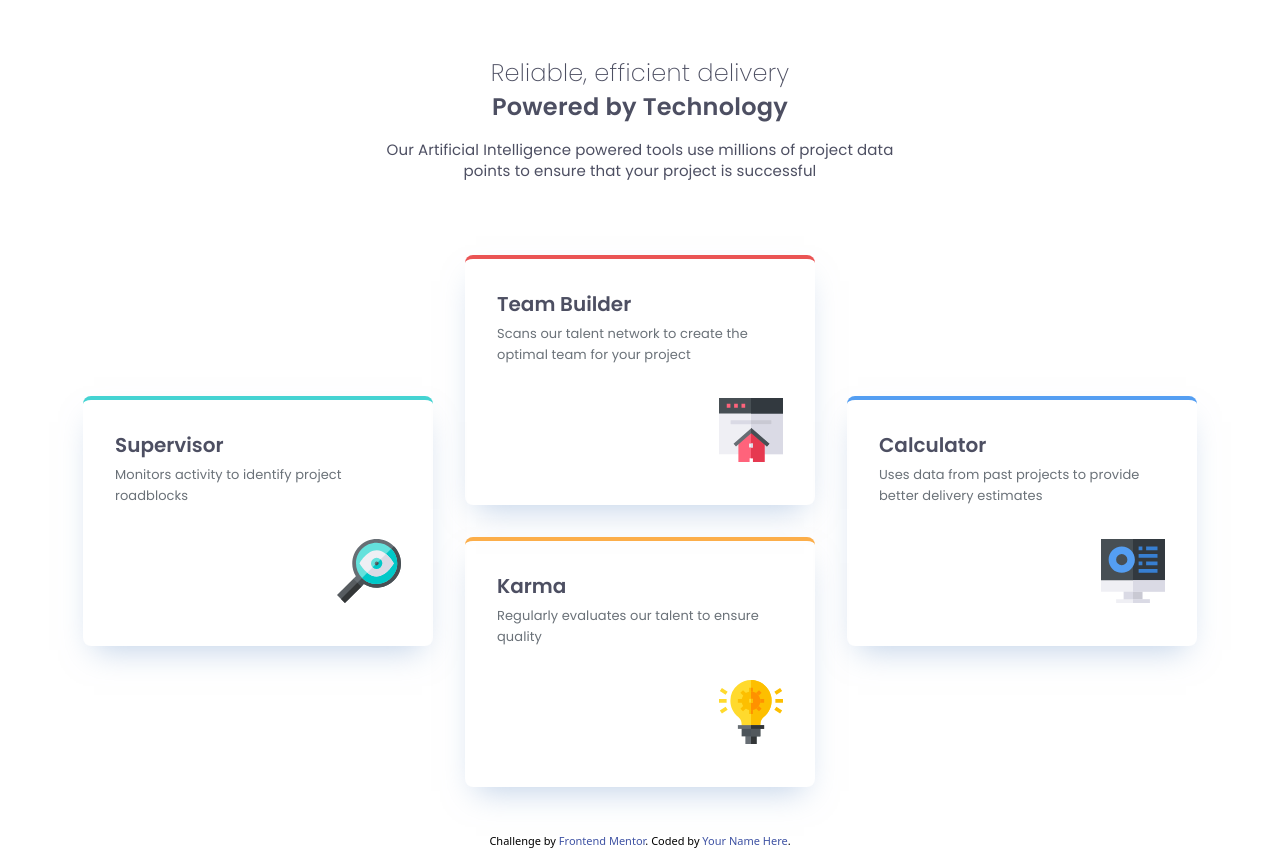
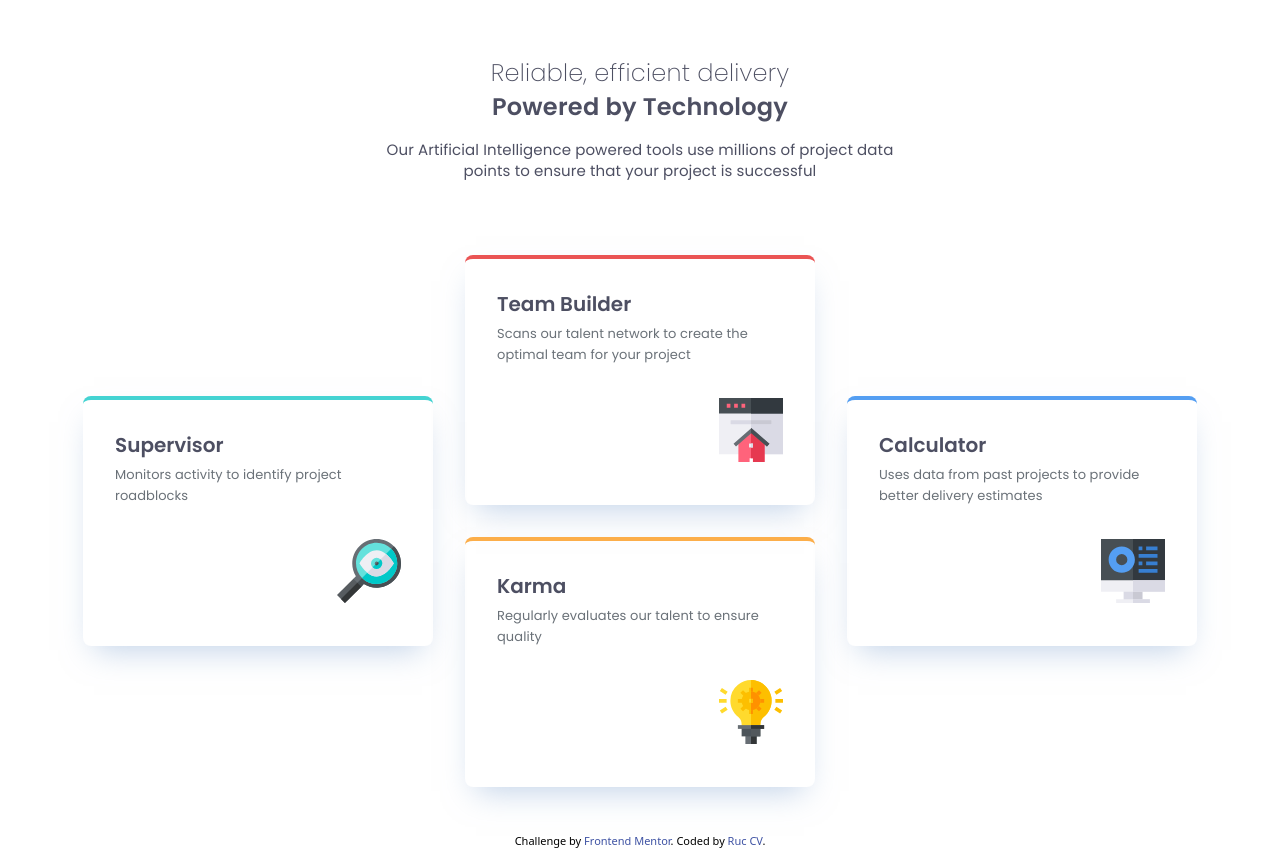
Before and after one commit to vanruc/fm-four-card-feature-section, a website: page index.html in a window 1280 px wide. Drawn offline with Linux system fonts and the light colour scheme.

Commit message:
change the author name

```diff
--- a/index.html
+++ b/index.html
@@ -163,7 +163,7 @@
         Challenge by
         <a href="https://www.frontendmentor.io?ref=challenge" target="_blank"
           >Frontend Mentor</a
-        >. Coded by <a href="#">Your Name Here</a>.
+        >. Coded by <a href="#">Ruc CV</a>.
       </p>
     </footer>
   </body>
```
